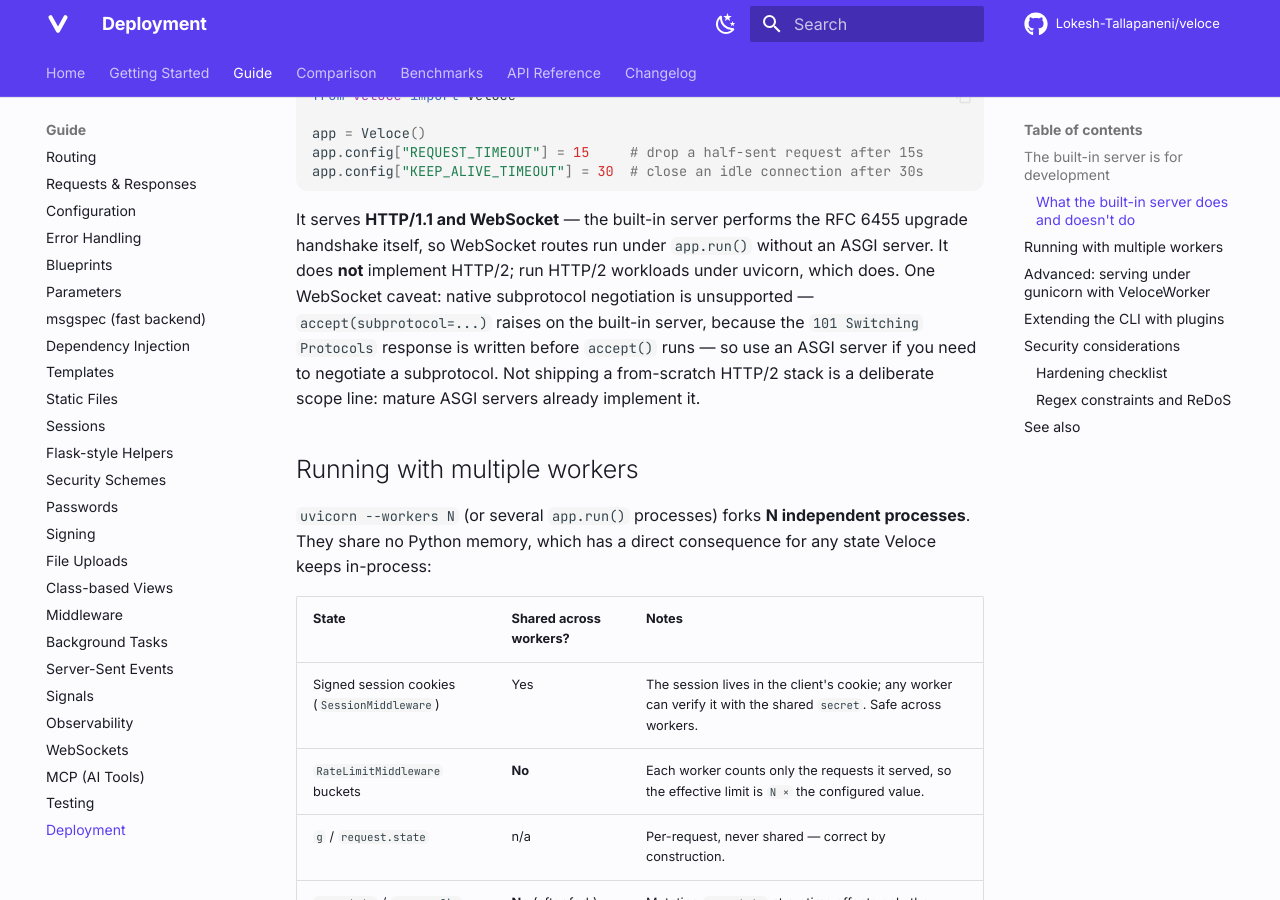
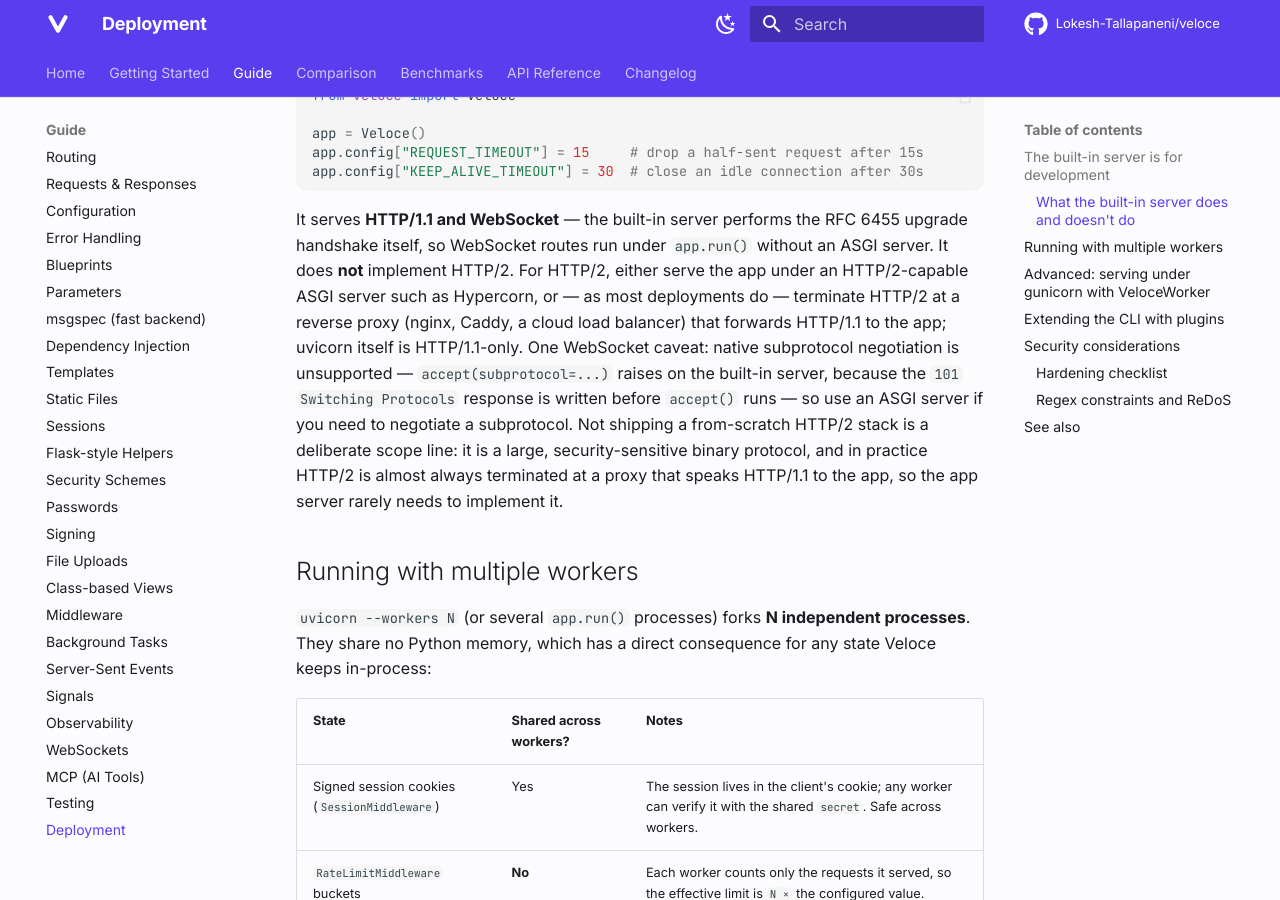
Before and after one commit to Lokesh-Tallapaneni/veloce, an MkDocs documentation site: the page built from docs/guide/deployment.md, in a window 1280 px wide and 900 px high, scrolled down 827 px. Built offline with MkDocs 1.6.1 and Material for MkDocs 9.7.7, drawn with Linux system fonts in a browser that asks for light colours; comment, search, counter and statistics services are not loaded; some of the changed text lies outside the part shown.

Commit message:
Fix the HTTP/2 deployment guidance: uvicorn is HTTP/1.1-only
The deployment guide told readers to run HTTP/2 workloads under uvicorn, but
uvicorn serves HTTP/1.1 only. Point HTTP/2 at an HTTP/2-capable ASGI server
such as Hypercorn, or a reverse proxy that terminates HTTP/2 and forwards
HTTP/1.1 to the app, and state why the built-in server does not implement
HTTP/2.

```diff
--- a/docs/guide/deployment.md
+++ b/docs/guide/deployment.md
@@ -47,14 +47,18 @@
 
 It serves **HTTP/1.1 and WebSocket** — the built-in server performs the
 RFC 6455 upgrade handshake itself, so WebSocket routes run under
-`app.run()` without an ASGI server. It does **not** implement HTTP/2;
-run HTTP/2 workloads under uvicorn, which does. One WebSocket caveat:
-native subprotocol negotiation is unsupported — `accept(subprotocol=...)`
-raises on the built-in server, because the `101 Switching Protocols`
-response is written before `accept()` runs — so use an ASGI server if
-you need to negotiate a subprotocol. Not shipping a from-scratch HTTP/2
-stack is a deliberate scope line: mature ASGI servers already implement
-it.
+`app.run()` without an ASGI server. It does **not** implement HTTP/2.
+For HTTP/2, either serve the app under an HTTP/2-capable ASGI server such
+as Hypercorn, or — as most deployments do — terminate HTTP/2 at a reverse
+proxy (nginx, Caddy, a cloud load balancer) that forwards HTTP/1.1 to the
+app; uvicorn itself is HTTP/1.1-only. One WebSocket caveat: native
+subprotocol negotiation is unsupported — `accept(subprotocol=...)` raises
+on the built-in server, because the `101 Switching Protocols` response is
+written before `accept()` runs — so use an ASGI server if you need to
+negotiate a subprotocol. Not shipping a from-scratch HTTP/2 stack is a
+deliberate scope line: it is a large, security-sensitive binary protocol,
+and in practice HTTP/2 is almost always terminated at a proxy that speaks
+HTTP/1.1 to the app, so the app server rarely needs to implement it.
 
 ## Running with multiple workers
 
@@ -124,9 +128,9 @@
 rate-limit buckets, caches, and `app.state` mutations are per-worker.
 
 This path serves **HTTP/1.1 and WebSocket** through the same built-in
-protocol as `app.run()` — only HTTP/2 workloads still belong under
-uvicorn. As on the built-in server, native subprotocol negotiation is
-unsupported.
+protocol as `app.run()` — for HTTP/2, put it behind a reverse proxy or
+use an HTTP/2-capable ASGI server, as above. As on the built-in server,
+native subprotocol negotiation is unsupported.
 
 !!! note "New — runtime-verified, not yet battle-tested at scale"
     `VeloceWorker` has been exercised end-to-end on Linux (Ubuntu 24.04,
```
